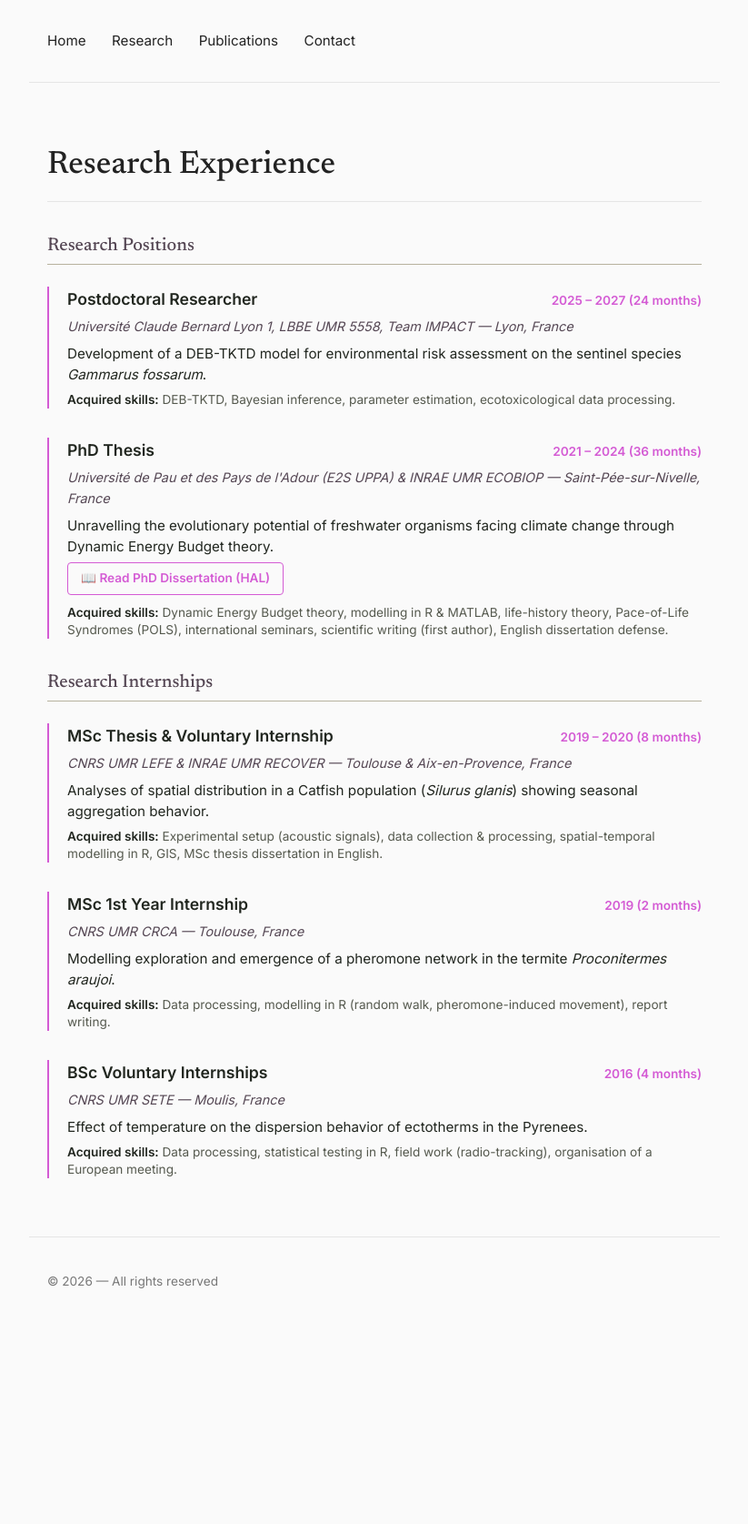
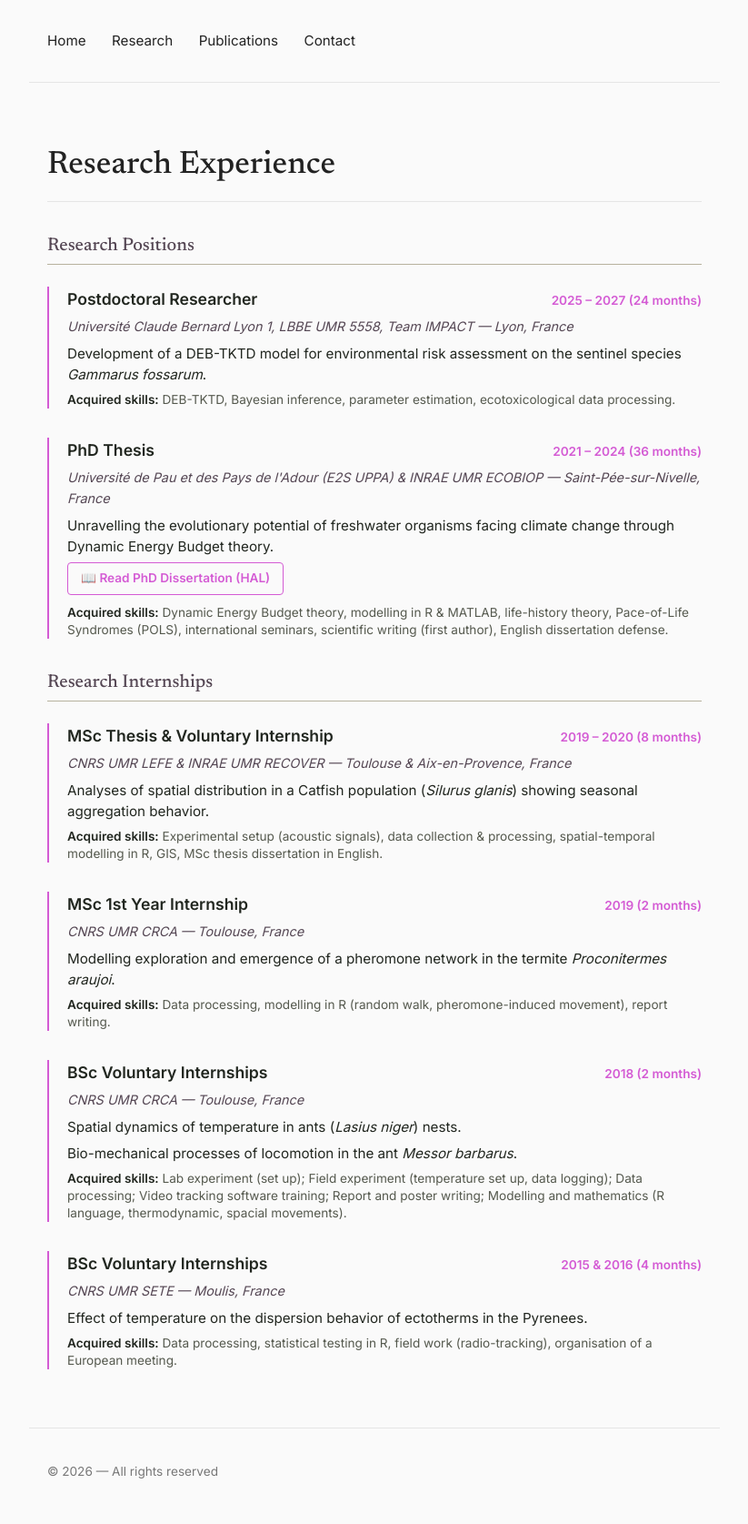
Before and after one commit to mdebelgarric/mdebelgarric.github.io, a Jekyll site: the page built from research.md, in a window 1280 px wide. Shown: the whole page at 91% size, without its empty margins (228-1051 px from the left). Built offline with Jekyll 4.4.1, drawn with Linux system fonts in a browser that asks for light colours; before the commit the page ends 1465 px from its top, so only the background shows below that.

Commit message:
add research internship

```diff
--- a/research.md
+++ b/research.md
@@ -80,7 +80,26 @@ permalink: /research/
   <div class="research-item">
     <div class="research-header">
       <span class="research-role">BSc Voluntary Internships</span>
-      <span class="research-dates">2016 (4 months)</span>
+      <span class="research-dates">2018 (2 months)</span>
+    </div>
+    <div class="research-location">CNRS UMR CRCA — Toulouse, France</div>
+    <div class="research-detail">
+      Spatial dynamics of temperature in ants (<i>Lasius niger</i>) nests.
+    </div>
+    <div class="research-detail">
+      Bio-mechanical processes of locomotion in the ant <i>Messor barbarus</i>.
+    </div>
+    <div class="research-skills">
+      <strong>Acquired skills:</strong> Lab experiment (set up); Field experiment (temperature set up, data logging);
+Data processing; Video tracking software training; Report and poster writing; Modelling and
+mathematics (R language, thermodynamic, spacial movements).
+    </div>
+  </div>
+
+  <div class="research-item">
+    <div class="research-header">
+      <span class="research-role">BSc Voluntary Internships</span>
+      <span class="research-dates">2015 & 2016 (4 months)</span>
     </div>
     <div class="research-location">CNRS UMR SETE — Moulis, France</div>
     <div class="research-detail">
```
Also changed, not shown: publications.md (+1 -1 lines).
